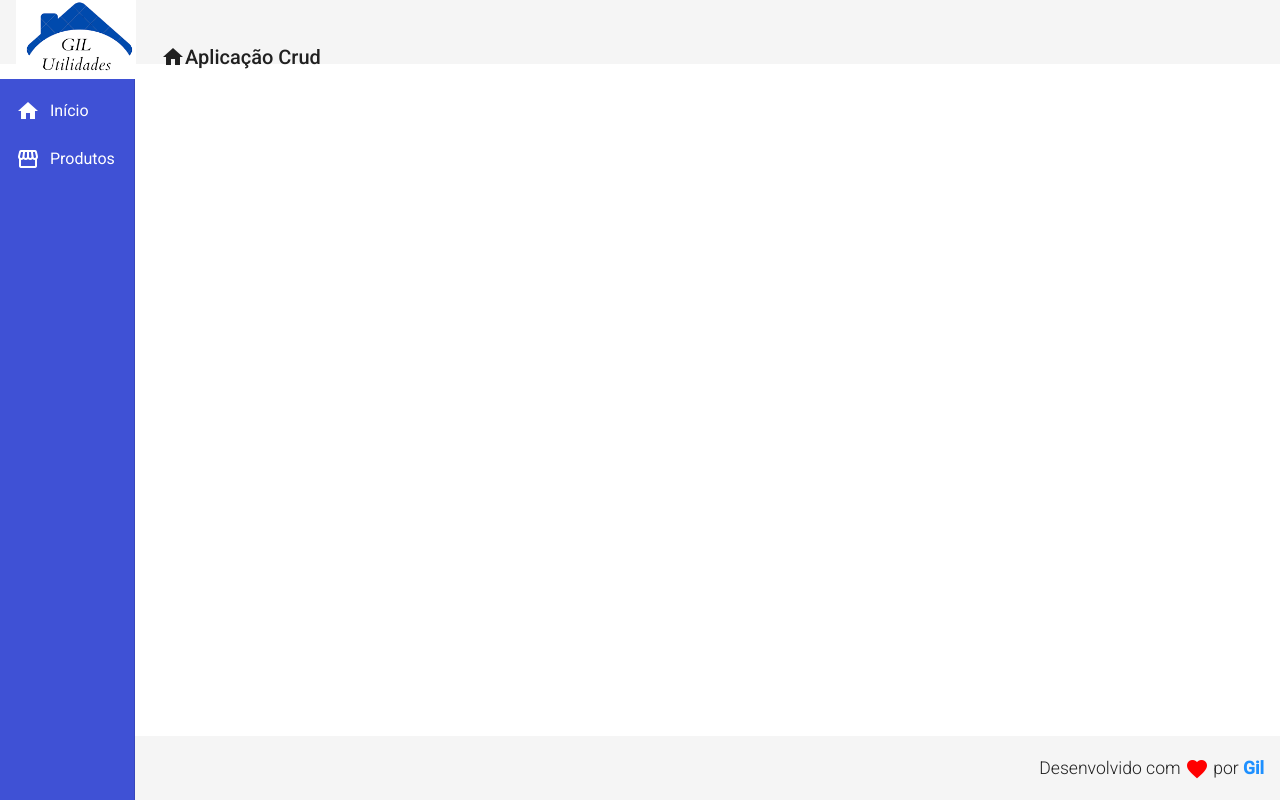
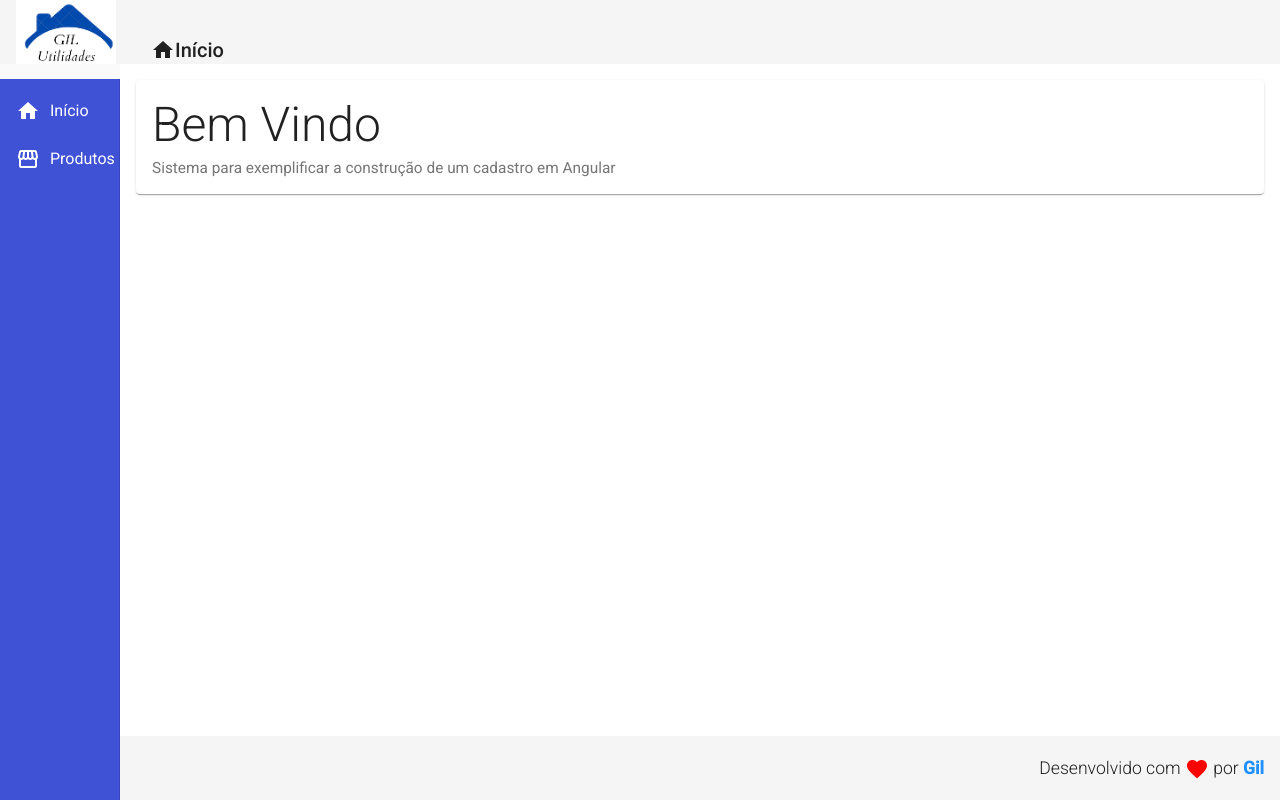
Before and after one commit to Givaild/Crud-Angular-Web, an Angular app: page / in a window 1280 px wide. Built offline with nearby package versions, Linux system fonts and the light colour scheme.

Commit message:
feat:create home component

```diff
--- a/src/app/components/template/header/header.component.css
+++ b/src/app/components/template/header/header.component.css
@@ -1,7 +1,7 @@
 .header {
   display: flex;
   align-items: center;
-  padding-top: 50px;
+  padding-top: 35px;
 }
 
 .header a {
@@ -11,8 +11,8 @@
 }
 
 .header .logo {
-    max-height: 120px;
+    max-height: 100px;
 }
 .header .title-group {
-    padding-left: 25px;
+    padding-left: 35px;
 }
--- a/src/app/components/template/header/header.component.html
+++ b/src/app/components/template/header/header.component.html
@@ -9,7 +9,7 @@
         <i class="material-icons">
             home
         </i>
-        Aplicação Crud
+        Início
     </a>
   </span>
 </mat-toolbar>
--- a/src/app/components/template/nav/nav.component.css
+++ b/src/app/components/template/nav/nav.component.css
@@ -1,6 +1,6 @@
 .sidenav {
   background-color: #3f51d5;
-  width: 135px;
+  width: 120px;
 }
 
 .sidenav a {
@@ -9,3 +9,7 @@
 .sidenav i {
     padding-right: 10px;
 }
+.content {
+  padding: 16px;
+  background-color: #FFF;
+}
--- a/src/app/components/template/nav/nav.component.html
+++ b/src/app/components/template/nav/nav.component.html
@@ -21,4 +21,7 @@
             </a>
         </mat-nav-list>
     </mat-sidenav>
+    <mat-sidenav-content class="content">
+        <app-home></app-home>
+    </mat-sidenav-content>
 </mat-sidenav-container>
--- /dev/null
+++ b/src/app/views/home/home.component.css
@@ -0,0 +1,8 @@
+.home .title {
+    font-size: 3rem;
+    font-weight: 300;
+    line-height: 1.2;
+}
+.home .subtitle {
+    font-size: 1.1em;
+}
--- /dev/null
+++ b/src/app/views/home/home.component.html
@@ -0,0 +1,6 @@
+<mat-card class="home mat-elecation-z3">
+    <mat-card-title class="title"> Bem Vindo</mat-card-title>
+    <mat-card-subtitle class="subtitle">
+        Sistema para exemplificar a construção de um cadastro em Angular
+    </mat-card-subtitle>
+</mat-card>
--- /dev/null
+++ b/src/app/views/home/home.component.ts
@@ -0,0 +1,15 @@
+import { Component, OnInit } from '@angular/core';
+
+@Component({
+  selector: 'app-home',
+  templateUrl: './home.component.html',
+  styleUrls: ['./home.component.css']
+})
+export class HomeComponent implements OnInit {
+
+  constructor() { }
+
+  ngOnInit(): void {
+  }
+
+}
```
Also changed, not shown: src/app/app.module.ts (+9 -5 lines).
